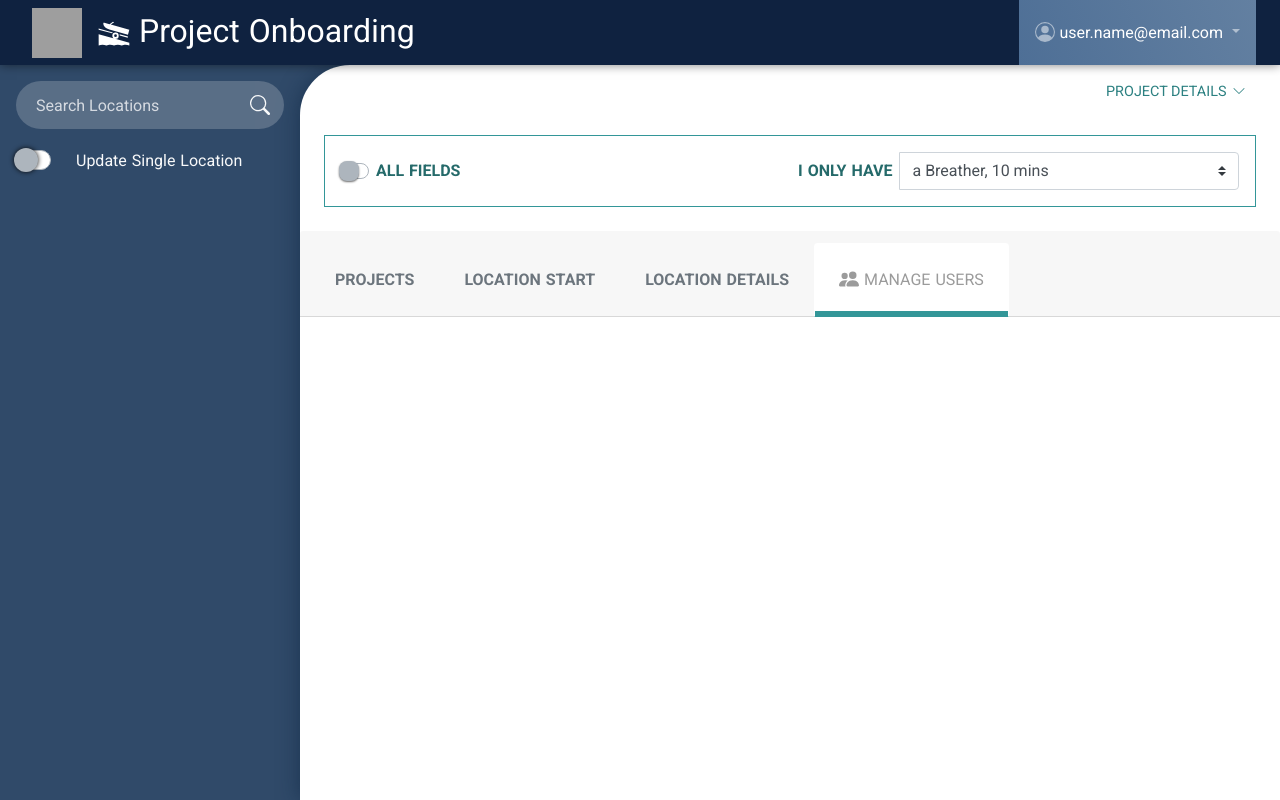
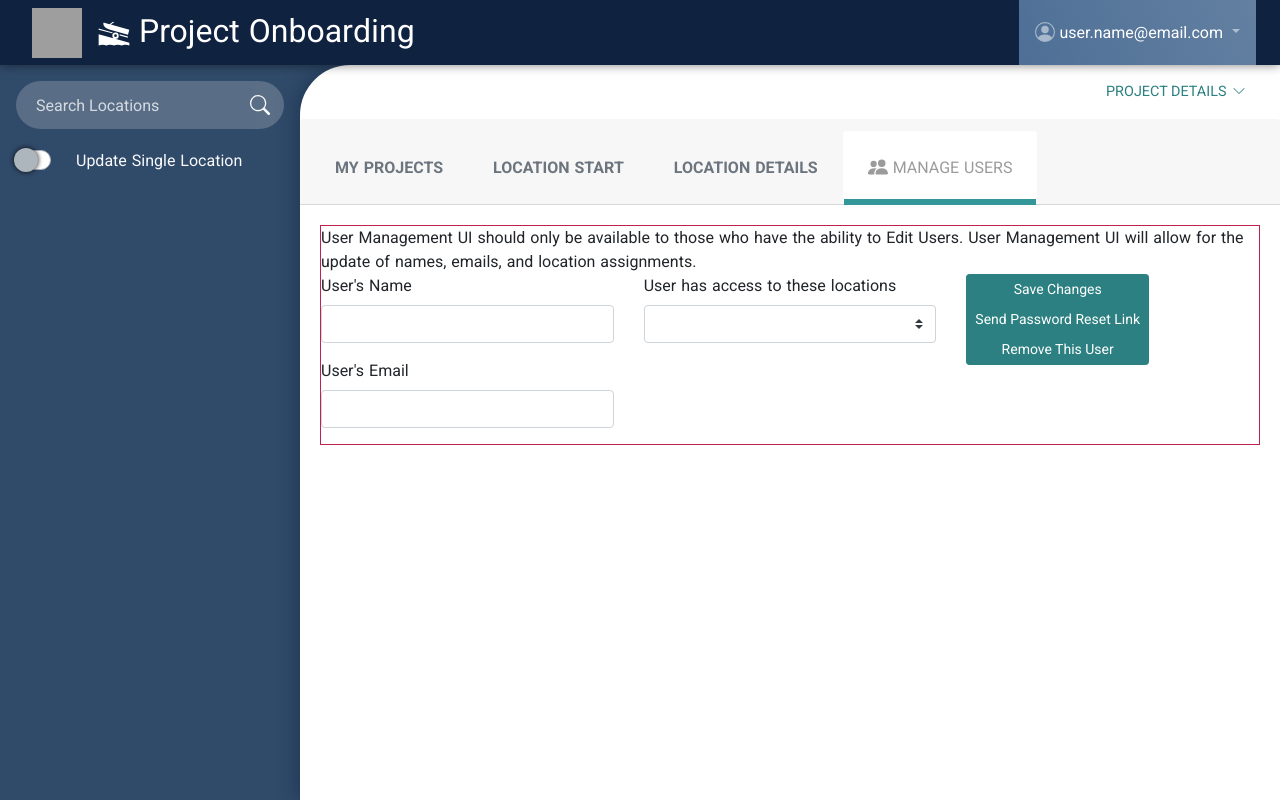
Before and after one commit to pcktbot/client-onboarder, a Nuxt app: page / in a window 1280 px wide. Both pictures are taken after a click on the tab "MANAGE USERS". Built offline with nearby package versions, Linux system fonts and the light colour scheme; no server answers; grey boxes are pictures that could not be loaded.

Commit message:
closing this endless branch

```diff
--- a/assets/theme.scss
+++ b/assets/theme.scss
@@ -58,6 +58,7 @@ $body-bg: #304a69;
 // BOOTSTRAP VARIABLES DECLARED ABOVE
 @import 'bootstrap/scss/bootstrap.scss';
 @import 'bootstrap-vue/src/index.scss';
+@import 'vue-multiselect/dist/vue-multiselect.min.css';
 
 // OVERRIDES BELOW
 .nav-tabs .nav-link.active,
--- a/components/accordion-wrapper.vue
+++ b/components/accordion-wrapper.vue
@@ -85,7 +85,7 @@ export default {
 
 <style lang="scss">
 .soft-shadow {
-  box-shadow: 0 5px 20px 0 rgba(10, 10, 10, 0.2);
+  box-shadow: 0 5px 10px 0 rgba(10, 10, 10, 0.2);
   &.card {
     border-radius: 10px;
   }
--- /dev/null
+++ b/components/user-management.vue
@@ -0,0 +1,60 @@
+<template>
+  <div class="border border-error">
+    User Management UI should only be available to those who have the ability to Edit Users.
+    User Management UI will allow for the update of names, emails, and location assignments.
+    <b-row
+      v-for="(user, i) in users"
+      :key="`user-row-${i}`"
+    >
+      <b-col>
+        <b-form-group
+          label="User's Name"
+        >
+          <b-form-input />
+        </b-form-group>
+        <b-form-group
+          label="User's Email"
+        >
+          <b-form-input />
+        </b-form-group>
+      </b-col>
+      <b-col>
+        <b-form-group
+          label="User has access to these locations"
+        >
+          <b-form-select />
+        </b-form-group>
+      </b-col>
+      <b-col>
+        <b-btn-group vertical size="sm">
+          <b-btn>
+            Save Changes
+          </b-btn>
+          <b-btn>
+            Send Password Reset Link
+          </b-btn>
+          <b-btn>
+            Remove This User
+          </b-btn>
+        </b-btn-group>
+      </b-col>
+    </b-row>
+  </div>
+</template>
+
+<script>
+export default {
+  props: {
+    users: {
+      type: Array,
+      default () {
+        return [{ name: '', email: '', locations: [] }]
+      }
+    }
+  }
+}
+</script>
+
+<style>
+
+</style>
--- a/pages/index.vue
+++ b/pages/index.vue
@@ -9,7 +9,6 @@
       </aside>
       <section class="main-content py-2">
         <project-details />
-        <global-inputs />
         <transition mode="out-in" name="fade">
           <bulk-edit-wrapper v-if="bulkIsEnabled">
             <accordion-wrapper v-if="selectedLocations.length > 0" />
@@ -21,13 +20,14 @@
           </bulk-edit-wrapper>
           <b-card v-else no-body header-class="border-0" class="border-0">
             <b-tabs v-model="currentTab" card>
-              <b-tab title="Projects" title-link-class="p-4 text-uppercase text-muted font-weight-bold">
+              <b-tab title="My Projects" title-link-class="p-4 text-uppercase text-muted font-weight-bold">
                 <welcome-start />
               </b-tab>
               <b-tab title="Location Start" title-link-class="p-4 text-uppercase text-muted font-weight-bold">
                 <location-start />
               </b-tab>
               <b-tab title="Location Details" title-link-class="p-4 text-uppercase text-muted font-weight-bold">
+                <global-inputs />
                 <!-- wait to enable accordion wrapper until location is selected then pass in location in props -->
                 <accordion-wrapper v-if="selectedLocations.length === 1" />
                 <!-- Placeholder for logic until we have a better way-->
@@ -43,6 +43,7 @@
                     Manage Users
                   </span>
                 </template>
+                <user-management />
               </b-tab>
               <!-- <b-tab title="6. Tab (Disabled)" lazy disabled title-link-class="p-4 text-uppercase text-muted font-italic" /> -->
             </b-tabs>
```
